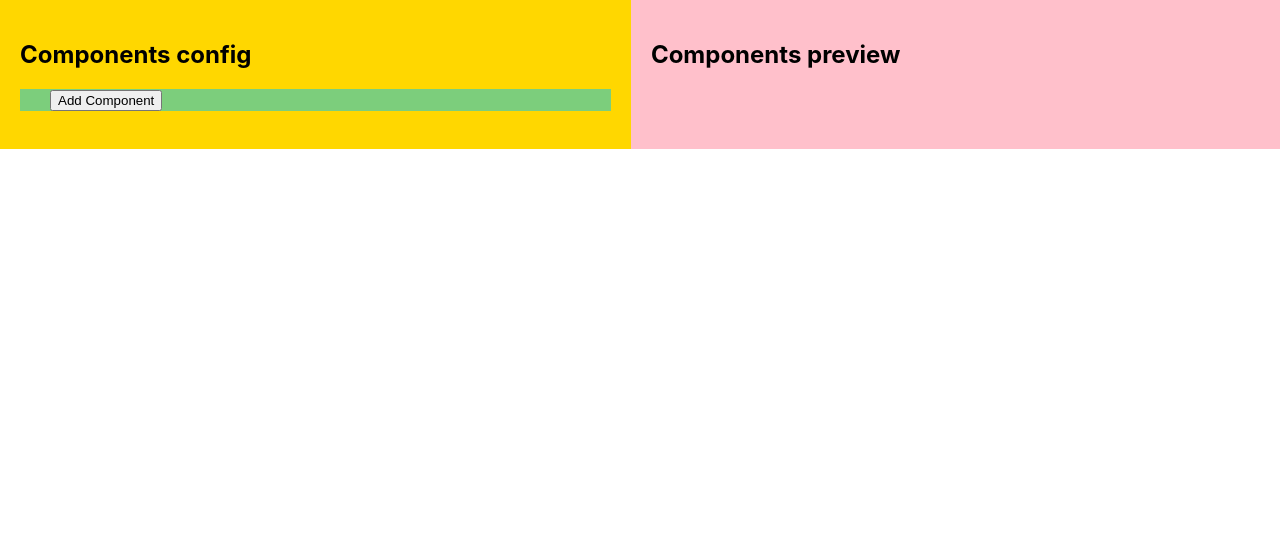
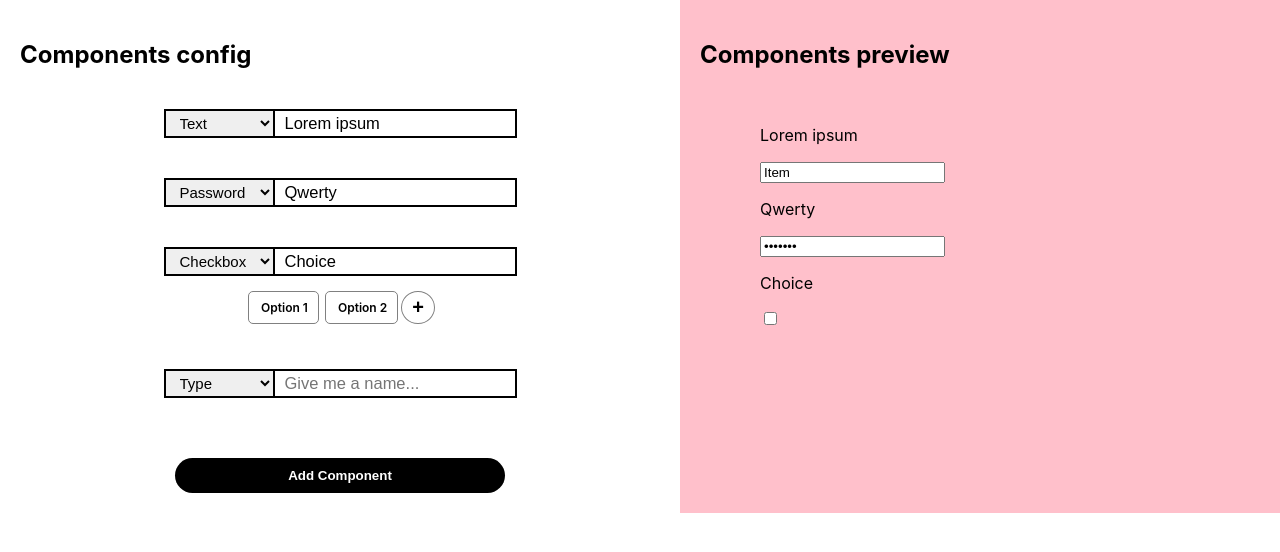
Before and after one commit to Maurikzio/component-builder, a React (Create React App) app: page / in a window 1280 px wide. Shown: the top 552 px of the page. Built offline with nearby package versions, Linux system fonts and the light colour scheme.

Commit message:
[add] checkbox component

```diff
--- a/src/App.js
+++ b/src/App.js
@@ -4,6 +4,48 @@ import Configuration from './components/configuration/Configuration';
 import Preview from './components/preview/Preview';
 import './App.css';
 
+
+const initialComponents = [
+  {
+    id: uuidv4(),
+    type: 'text',
+    label: 'Lorem ipsum',
+    content: 'Item',
+    options:[]
+  },
+  {
+    id: uuidv4(),
+    type: 'password',
+    label: 'Qwerty',
+    content: '1234567',
+    options:[]
+  },
+  {
+    id: uuidv4(),
+    type: 'checkbox',
+    label: 'Choice',
+    content: '',
+    options:[
+      {
+        id: uuidv4(),
+        name: `Option 1`,
+        checked: false,
+      },
+      {
+        id: uuidv4(),
+        name: `Option 2`,
+        checked: false,
+      }
+    ]
+  },
+  {
+    id: uuidv4(),
+    type: '',
+    label: '',
+    content: '',
+    options:[]
+  }
+]
 
 function createNewComponent(){
   const component = {
@@ -17,13 +59,15 @@ function createNewComponent(){
 }
 
 function App() {
-  const [ components, setComponents ] = useState([]);
+  const [ components, setComponents ] = useState(initialComponents);
+
 
   const createComponent = () => {
-    setComponents(components.concat(createNewComponent()));
+    setComponents([...components, createNewComponent()]);
   }
 
   const updateComponent = (data) => {
+    // console.log(data.updates)
     const updatedComponents = components.map( component => {
       if(component.id === data.id){
         return {...component, ...data.updates}
@@ -33,6 +77,8 @@ function App() {
     });
     setComponents(updatedComponents)
   }
+
+  // console.log(components)
 
   const componentsReady = components.filter( component => component.type && component.label);
 
--- a/src/components/configuration/Component.js
+++ b/src/components/configuration/Component.js
@@ -1,9 +1,25 @@
 import React, { useState } from 'react';
-import './component-styles.css';
+import './styles/component-styles.css';
+// import { v4 as uuidv4 } from 'uuid';
+import Options from './Options';
+
+
+// const opts = [
+//     {
+//       id: uuidv4(),
+//       name: 'option1',
+//       checked: false,
+//     },
+//     {
+//       id: uuidv4(),
+//       name: 'option2',
+//       checked: false,
+//     }
+//   ];
 
 const Component = (props) => {
-    const [ type, setType ] = useState('');
-    const [ label, setLabel ] = useState('');
+    const [ type, setType ] = useState(props.type);
+    const [ label, setLabel ] = useState(props.label);
 
     const handleTypeChange = e => {
         const { target: { value } } = e;
@@ -28,19 +44,31 @@ const Component = (props) => {
     }
 
     return(
-        <div className='components-wrapper'>
-            <div className='type-selector'>
+        <div className='component-wrapper'>
+            <div className='inner'>
+                <div className='component-type'>
                     <select value={type} onChange={handleTypeChange}>
                         <option value=''>Type</option>
-                    <option value='Text'>Text</option>
+                        <option value='text'>Text</option>
                         <option value='password'>Password</option>
                         <option value='checkbox'>Checkbox</option>
                         <option value='radio'>Radio</option>
                         <option value='range'>Range</option>
                     </select>
                 </div>
-            <div className='type-label'>
+                <div className='component-label'>
                     <input value={label} onChange={handleLabelChange} placeholder="Give me a name..."/>
+                </div>
+            </div>
+            <div className='component-options'>
+                {props.type === 'checkbox' &&
+                    <Options
+                        key={props.id}
+                        id={props.id}
+                        options={props.options}
+                        onUpdateComponent={props.onUpdateComponent}
+                    />
+                }
             </div>
         </div>
     )
--- a/src/components/configuration/ComponentsList.js
+++ b/src/components/configuration/ComponentsList.js
@@ -6,6 +6,9 @@ const ComponentsList = (props) => {
         <Component
             key={component.id}
             id={component.id}
+            type={component.type}
+            label={component.label}
+            options={component.options}
             onUpdateComponent={props.onUpdateComponent}
         />
     ))
--- a/src/components/configuration/Configuration.js
+++ b/src/components/configuration/Configuration.js
@@ -1,6 +1,6 @@
 import React from 'react';
 
-import './configuration-styless.css';
+import './styles/configuration-styless.css';
 import ComponentsList from './ComponentsList';
 
 const Configuration = (props) => {
@@ -17,7 +17,9 @@ const Configuration = (props) => {
                     components={props.components}
                     onUpdateComponent={props.onUpdateComponent}
                 />
-                <button onClick={handleCreateComponent}>Add Component</button>
+                <div className='configuration-btn-container'>
+                    <button onClick={handleCreateComponent}>Add Component</button>
+                </div>
             </div>
 
         </div>
--- /dev/null
+++ b/src/components/configuration/Options.js
@@ -0,0 +1,74 @@
+import React, { useState } from 'react';
+import { v4 as uuidv4 } from 'uuid';
+
+import './styles/options-styles.css';
+
+
+const Options = (props) => {
+    const [ counter, setCounter] = useState(props.options.length+1);
+    const [ options, setOptions ] = useState(props.options)
+
+
+    const updateOptions = (e, id) => {
+        const updatedOptions = options.map( option => {
+            if(option.id === id){
+                return {...option, checked: e.target.checked}
+            }else {
+                return option;
+            }
+        })
+        setOptions(updatedOptions);
+
+        props.onUpdateComponent({
+            id: props.id,
+            updates: {
+                options: updatedOptions
+            }
+        })
+    }
+
+    const createOption = (e) => {
+        e.preventDefault();
+        setCounter(counter+1);
+
+        const newOption = {
+          id: uuidv4(),
+          name: `Option ${counter}`,
+          checked: false,
+        }
+
+        const newOptions = [...options, newOption];
+
+        setOptions(newOptions);
+
+        props.onUpdateComponent({
+            id: props.id,
+            updates: {
+                options: newOptions
+            }
+        })
+    }
+
+    return (
+        <div className='options-wrapper'>
+            <form>
+                {
+                    options.map( option => (
+                        <label key={option.id} className={option.checked ? 'checked' : 'unchecked'}>
+                            <input
+                                type='checkBox'
+                                name={option.name}
+                                checked={option.checked}
+                                onChange={(e) => updateOptions(e, option.id)}
+                            />
+                            {option.name}
+                        </label>
+                    ))
+                }
+                <button onClick={createOption}>+</button>
+            </form>
+        </div>
+    )
+}
+
+export default Options;
--- a/src/components/configuration/component-styles.css
+++ /dev/null
@@ -1,25 +0,0 @@
-.components-wrapper {
-    background-color: grey;
-    display: flex;
-    margin: 60px 0px;
-    justify-content: center;
-}
-
-.type-selector select{
-    /* background-color: hotpink; */
-    padding: 3px 10px ;
-    font-size: 15px;
-    border: 2px solid black;
-}
-.type-selector select:focus{
-    outline: none;
-}
-
-.type-label input{
-    padding: 3px 10px ;
-    font-size: 15px;
-}
-
-.type-label input:focus{
-    outline: none;
-}
--- a/src/components/configuration/configuration-styless.css
+++ /dev/null
@@ -1,9 +0,0 @@
-.configuration{
-    background-color: gold;
-    flex-grow: 1;
-    padding: 20px;
-}
-.configuration-inner-wrapper{
-    background-color: rgb(124, 206, 124);
-    padding: 0px 30px;
-}
--- /dev/null
+++ b/src/components/configuration/styles/component-styles.css
@@ -0,0 +1,46 @@
+
+
+.component-wrapper {
+    /* background-color: grey; */
+    display: flex;
+    /* margin: 40px 0px; */
+    flex-direction: column;
+    justify-content: center;
+    padding: 20px;
+
+}
+
+.inner{
+    display: flex;
+    justify-content: center;
+}
+
+.component-type select{
+    /* background-color: hotpink; */
+    padding: 3px 10px ;
+    font-size: 15px;
+    border: 2px solid black;
+    border-right: none;
+}
+.component-type select:focus{
+    outline: none;
+}
+
+.component-label input{
+    padding: 3px 10px ;
+    font-size: 16.5px;
+    border: 2px solid black;
+
+}
+
+.component-label input:focus{
+    outline: none;
+}
+
+.component-options {
+    /* justify-content: center; */
+    /* display: flex; */
+    /* background-color: orange; */
+    max-width: 330px;
+    margin: auto;
+}
--- /dev/null
+++ b/src/components/configuration/styles/configuration-styless.css
@@ -0,0 +1,32 @@
+.configuration{
+    /* background-color: gold; */
+    flex-grow: 1;
+    padding: 20px;
+    max-width: 50%;
+}
+.configuration-inner-wrapper{
+    /* background-color: rgb(124, 206, 124); */
+    padding: 0px 20px;
+}
+
+.configuration-btn-container{
+    /* background-color: brown; */
+    text-align: center;
+    /* padding: 0px 30px; */
+}
+.configuration-btn-container button{
+    width: 330px;
+    background-color: black;
+    color: white;
+    padding: 10px;
+    border-radius: 20px;
+    font-weight: 800;
+    border: none;
+    margin-top: 40px;
+}
+.configuration-btn-container button:hover{
+    cursor: pointer;
+}
+.configuration-btn-container button:focus{
+    outline: none;
+}
--- /dev/null
+++ b/src/components/configuration/styles/options-styles.css
@@ -0,0 +1,54 @@
+.options-wrapper{
+    /* background-color: pink; */
+    display: flex;
+    margin-top: 10px;
+}
+.options-wrapper form {
+    display: flex;
+    flex-wrap: wrap;
+    max-width: 330px;
+    /* text-align: center; */
+    /* justify-content: flex-start; */
+}
+.options-wrapper form label{
+    margin: 5px 3px;
+    padding: 8px 10px 8px 5px;
+    border-radius: 5px;
+    font-size: 12px;
+    font-weight: 600;
+}
+.options-wrapper form label:hover{
+    cursor: pointer;
+}
+
+.options-wrapper form button{
+    align-self: center;
+    background-color: transparent;
+    border: 1px solid grey;
+    padding: 4px 10px;
+    font-size: 20px;
+    border-radius: 50%;
+    font-weight: 800;
+}
+.options-wrapper form button:hover{
+    cursor: pointer;
+}
+
+.options-wrapper form button:focus{
+    outline: none;
+    /* background-color: tomato; */
+}
+
+.options-wrapper form label input{
+    -webkit-appearance: none;
+    -moz-appearance: none;
+    appearance: none;
+}
+
+.checked {
+    border: 1px solid green;
+    /* background: green; */
+  }
+  .unchecked{
+    border: 1px solid grey;
+  }
```
Lines whose indentation alone changed are shown as unchanged.
